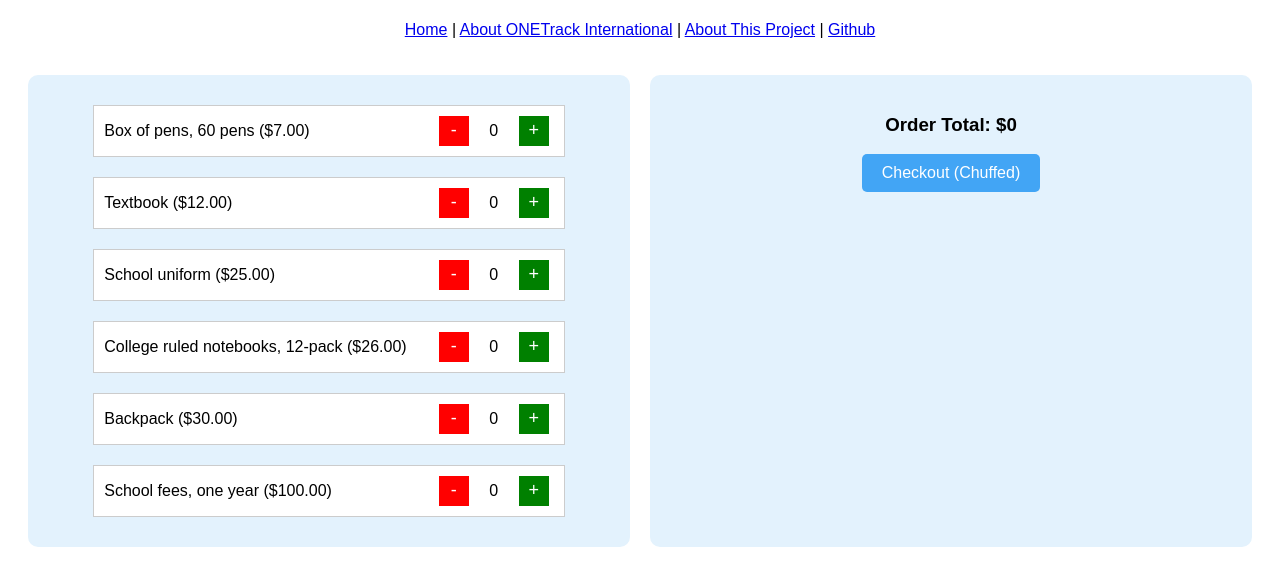
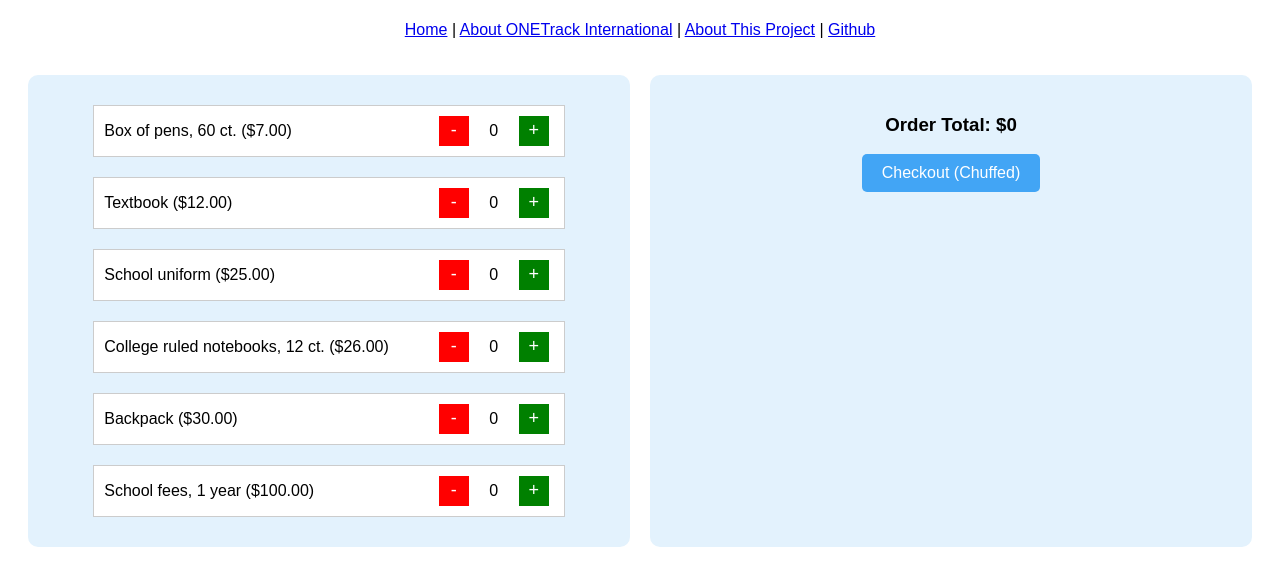
Before and after one commit to emlarson746/Build-a-Bag, a plain HTML site: page index.html in a window 1280 px wide. Shown: the part 59-644 px from the top of the page. Drawn offline with Linux system fonts and the light colour scheme.

Commit message:
Update index.html

```diff
--- a/index.html
+++ b/index.html
@@ -92,7 +92,7 @@
     <div class="container">
         <!-- Sidebar with item selections -->
         <div class="sidebar">
-            <div class="item">Box of pens, 60 pens ($7.00)
+            <div class="item">Box of pens, 60 ct. ($7.00)
                 <div class="controls">
                     <button class="control-btn remove-btn" onclick="updateItem(7, 'Box of Pens', -1)">-</button>
                     <span class="count-box" id="count-20">0</span>
@@ -113,7 +113,7 @@
                     <button class="control-btn add-btn" onclick="updateItem(25, 'School uniform', 1)">+</button>
                 </div>
             </div>
-             <div class="item">College ruled notebooks, 12-pack ($26.00)
+             <div class="item">College ruled notebooks, 12 ct. ($26.00)
                 <div class="controls">
                     <button class="control-btn remove-btn" onclick="updateItem(26, 'College ruled notebooks, 12-pack', -1)">-</button>
                     <span class="count-box" id="count-100">0</span>
@@ -127,7 +127,7 @@
                     <button class="control-btn add-btn" onclick="updateItem(30, 'Backpack', 1)">+</button>
                 </div>
             </div>
-             <div class="item">School fees, one year ($100.00)
+             <div class="item">School fees, 1 year ($100.00)
                 <div class="controls">
                     <button class="control-btn remove-btn" onclick="updateItem(100, 'School fees, one year', -1)">-</button>
                     <span class="count-box" id="count-100">0</span>
```
